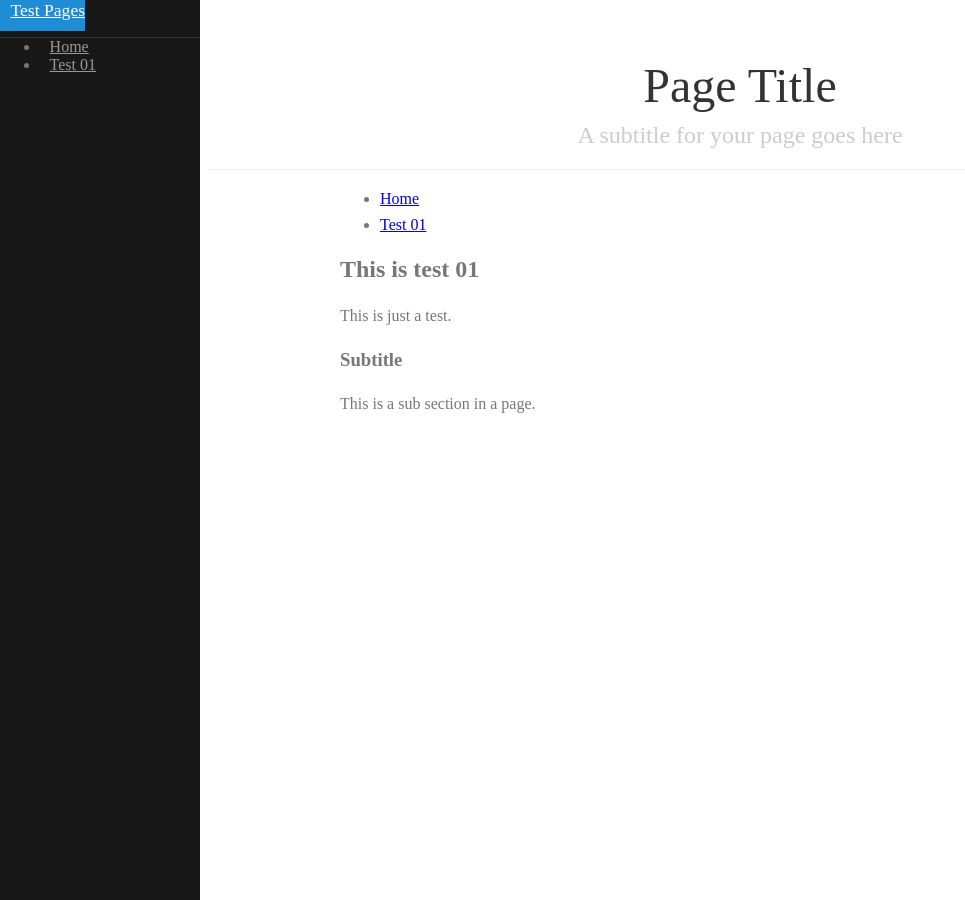
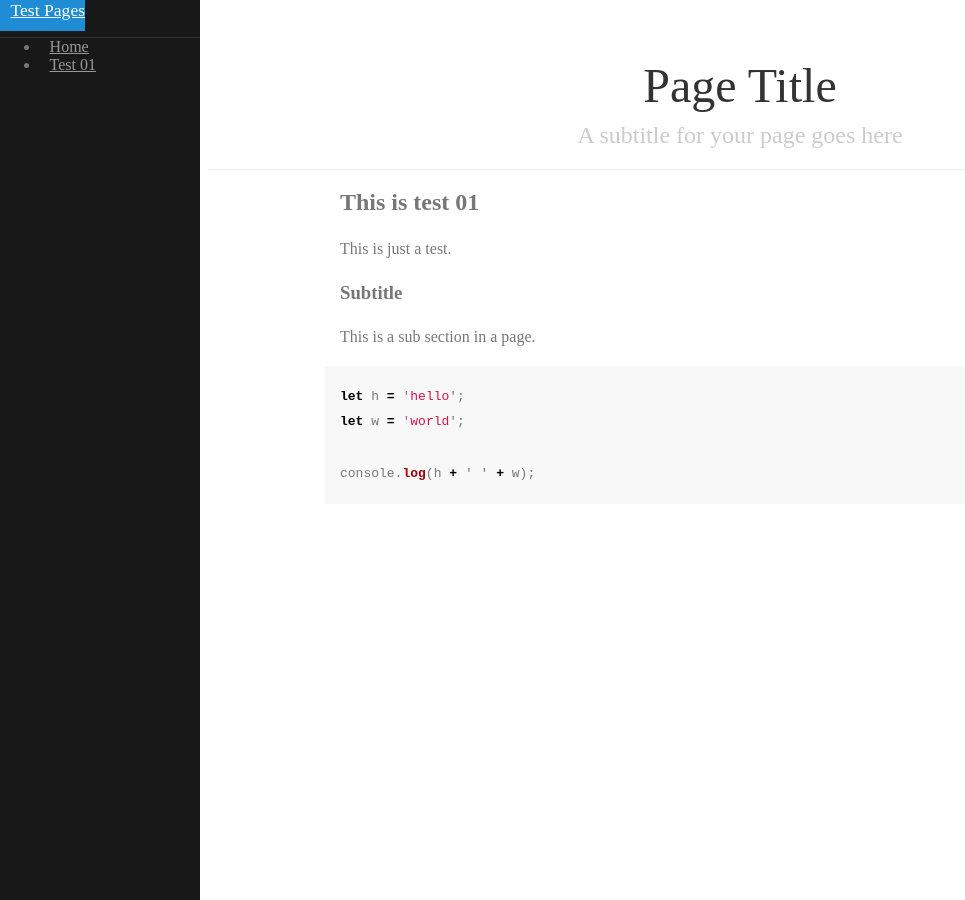
Before and after one commit to adriansuter/Test-Pages, a Jekyll site: the page built from test-01.md, in a window 1280 px wide. Shown: the whole page, without its empty margins (0-965 px from the left). Built offline with Jekyll 4.4.1, drawn with Linux system fonts in a browser that asks for light colours; our own code applies the rules of GitHub Pages for plain Markdown files.

Commit message:
Minor changes

````diff
--- a/_config.yml
+++ b/_config.yml
@@ -9,9 +9,8 @@ kramdown:
   input: GFM
   hard_wrap: false
 
-# Exclude these files from your production _site
 exclude:
   - Gemfile
   - Gemfile.lock
+  - README.md
   - LICENSE
-  - README.md
--- a/test-01.md
+++ b/test-01.md
@@ -1,14 +1,6 @@
 ---
 title: Test 01
 ---
-
-<ul>
-{% for page in site.html_pages %}
-  <li>
-    <a href="{{ page.url | absolute_url }}">{{ page.title }}</a>
-  </li>
-{% endfor %}
-</ul>
 
 ## This is test 01
 
@@ -17,3 +9,10 @@ This is just a test.
 ### Subtitle
 
 This is a sub section in a page.
+
+```javascript
+let h = 'hello';
+let w = 'world';
+
+console.log(h + ' ' + w);
+```
````
